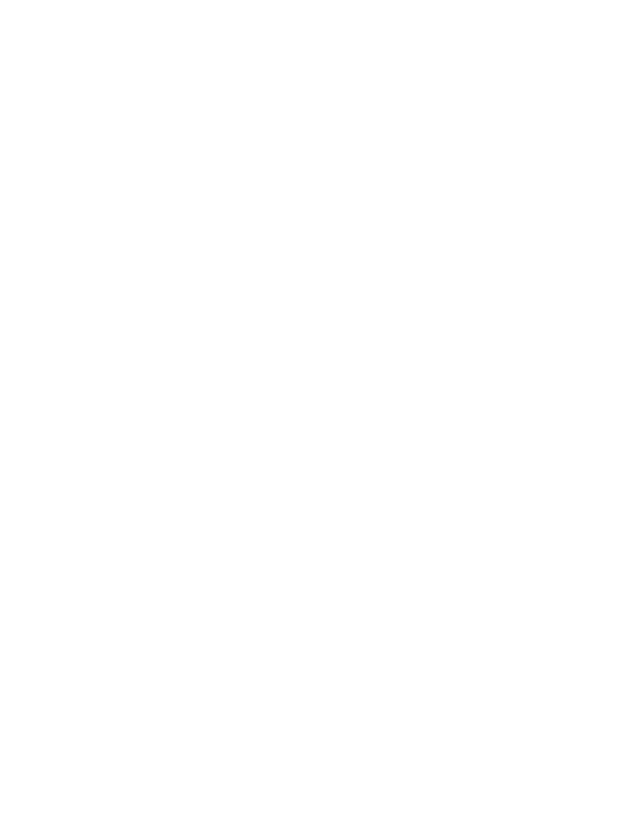
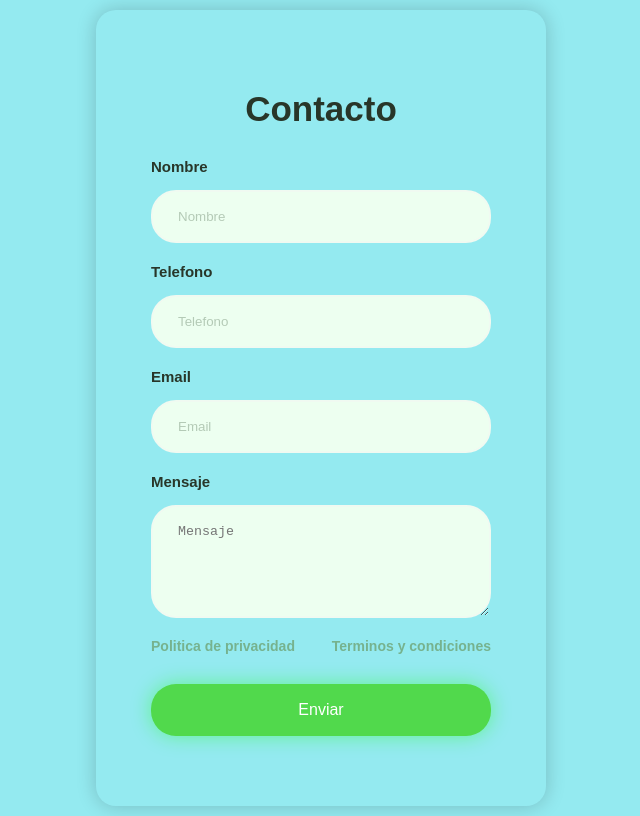
Before and after one commit to JuanCruzCod/ProyectoMarvel, a plain HTML site: page html/contacto.html in a window 1280 px wide. Shown: the whole page, without its empty margins (319-959 px from the left). Drawn offline with Linux system fonts and the light colour scheme.

Commit message:
contacto terminado

```diff
--- a/css/contacto.css
+++ b/css/contacto.css
@@ -0,0 +1,87 @@
+body{
+    font-family: Arial, Helvetica, sans-serif;
+    min-height: 100vh;
+    display: flex;
+    align-items: center;
+    justify-content: center;
+    background-color: rgb(148, 234, 240);
+}
+
+form {
+    padding: 50px 55px;
+    box-shadow: 0 0 20px rgba(0,0,0,0.2);
+    border-radius: 20px;
+    text-align: center;
+    width: 340px;
+}
+.input-group{
+    display: flex;
+    flex-direction: column;
+    text-align: left;
+}
+
+h2{
+    color:#283629 ;
+    font-size: 35px;
+}
+
+label{
+    color: #283629;
+    font-size: 15px;
+    font-weight: 600;
+    margin-bottom: 15px;
+}
+input, textarea{
+    padding: 17px 25px;
+    border-radius: 25px;
+    margin-bottom: 20px;
+    background-color: #EDFFF0;
+    border: 2px solid #F0FAf1;
+    color: #283629;
+    outline: none;
+}
+
+input::placeholder, texterea::placeholder{
+    color: #b4cab6;
+}
+.form-txt{
+    margin-bottom: 30px;
+    display: flex;
+    justify-content: space-between;
+    text-align: center;
+}
+
+.form-txt a {
+    color: #76b28e;
+    font-size: 14px;
+    font-weight: 600;
+    text-decoration: none;
+}
+
+.btn {
+    font-size: 16px;
+    color: #ffffff;
+    border: 0;
+    border-radius: 25px;
+    background-color: #51d94c;
+    box-shadow: 0 0 20px rgba(25, 254, 0, 0.4);
+    cursor: pointer;
+}
+
+.btn:hover{
+    background-color: #50e04b;
+
+}
+@media(max-width:991px) {
+    body {
+        padding: 30px;
+    }
+
+    form {
+        padding: 50px 30px;
+        width:100%;
+    }
+    input {
+        padding: 15px;
+    }
+}
--- a/html/contacto.html
+++ b/html/contacto.html
@@ -1,12 +1,39 @@
 <!DOCTYPE html>
 <html lang="es">
+
 <head>
     <meta charset="UTF-8">
     <meta name="viewport" content="width=device-width, initial-scale=1.0">
     <title>Contacto</title>
     <link rel="stylesheet" href="../css/contacto.css">
 </head>
+
 <body>
+    <form>
+
+        <h2>Contacto</h2>
+        <div class="input-group">
+
+            <label for="name">Nombre</label>
+            <input type="text" name="name" id="name" placeholder="Nombre">
+
+            <label for="phone">Telefono</label>
+            <input type="tel" name="phone" id="phone" placeholder="Telefono">
+
+            <label for="email">Email</label>
+            <input type="email" name="email" id="email" placeholder="Email">
+
+            <label for="message">Mensaje</label>
+            <textarea type="message" name="message" id="message" cols="30" rows="5" placeholder="Mensaje"></textarea>
+
+            <div class="form-txt">
+                <a href="#">Politica de privacidad</a>
+                <a href="#">Terminos y condiciones</a>
+            </div>
+            <input class="btn" type="submit" value="Enviar">
+        </div>
+    </form>
 
 </body>
+
 </html>
```
Also changed, not shown: css/trailer.css (+7 -0 lines), html/trailers.html (+3 -2 lines), index.html (+5 -6 lines).
